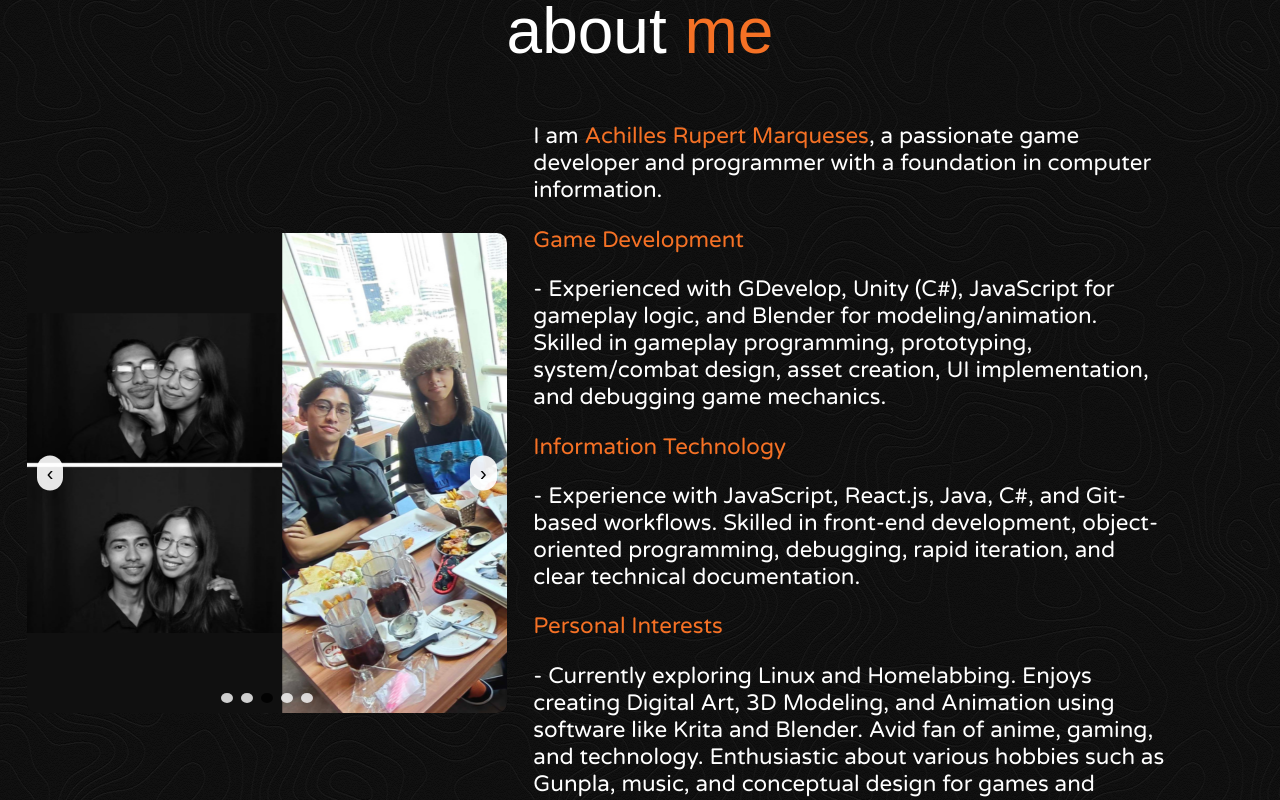
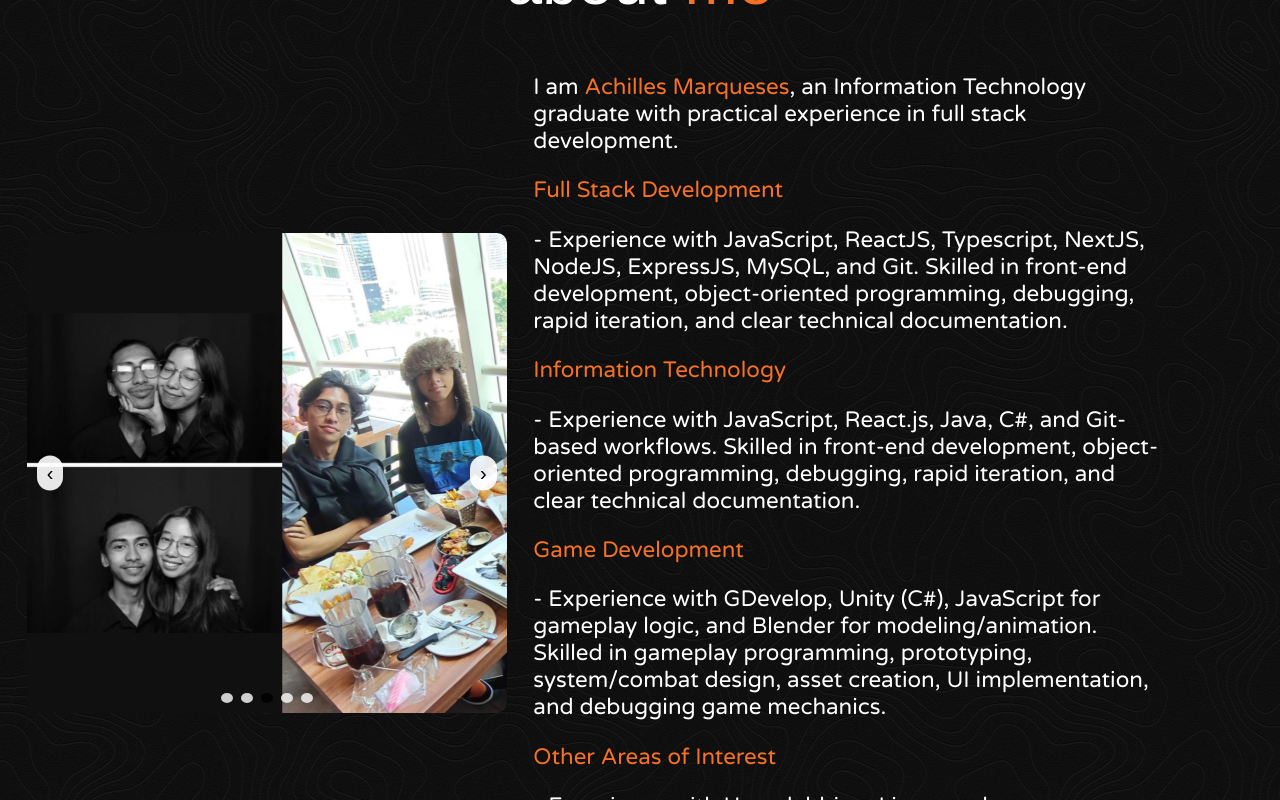
Before and after one commit to akimarq/online-portfolio, a React (Vite) app: page / in a window 1280 px wide. Shown: the part 1580-2380 px from the top of the page. Built offline with nearby package versions, Linux system fonts and the light colour scheme; a web font is replaced by a local one.

Commit message:
Update About.jsx
Updated to better fit my present status as a fresh graduate, as well as my current skillset.

```diff
--- a/src/components/About.jsx
+++ b/src/components/About.jsx
@@ -30,21 +30,23 @@ function About({sectionRef}) {
                     <div className="about-content">
                         <div className="about-content-top">
                             <p>
-                            I am <span className="alt-text">Achilles Rupert Marqueses</span>, a passionate game developer and programmer with a foundation in computer information.
+                            I am <span className="alt-text">Achilles Marqueses</span>, an Information Technology graduate with practical experience in full stack development.
                             </p>
                             <List
-                            title="Game Development"
-                            item="Experienced with GDevelop, Unity (C#), JavaScript for gameplay logic,
-                            and Blender for modeling/animation. Skilled in gameplay programming, prototyping, system/combat design, asset creation,
-                            UI implementation, and debugging game mechanics."
+                            title="Full Stack Development"
+                            item="Experience with JavaScript, ReactJS, Typescript, NextJS, NodeJS, ExpressJS, MySQL, and Git. Skilled in front-end development, object-oriented programming, debugging, rapid iteration, and clear technical documentation."
                             />
                         <List
                             title="Information Technology"
                             item="Experience with JavaScript, React.js, Java, C#, and Git-based workflows. Skilled in front-end development, object-oriented programming, debugging, rapid iteration, and clear technical documentation."
                             />
                         <List
-                        title="Personal Interests"
-                        item="Currently exploring Linux and Homelabbing. Enjoys creating Digital Art, 3D Modeling, and Animation using software like Krita and Blender. Avid fan of anime, gaming, and technology. Enthusiastic about various hobbies such as Gunpla, music, and conceptual design for games and stories."
+                        title="Game Development"
+                        item="Experience with GDevelop, Unity (C#), JavaScript for gameplay logic, and Blender for modeling/animation. Skilled in gameplay programming, prototyping, system/combat design, asset creation, UI implementation, and debugging game mechanics."
+                        />
+                        <List
+                        title="Other Areas of Interest"
+                        item="Experience with Homelabbing, Linux, and hardware/software troubleshooting. Digital Artist experienced with Krita, Blender and Adobe Suite. "
                         />
                         </div>
                     </div>
```
